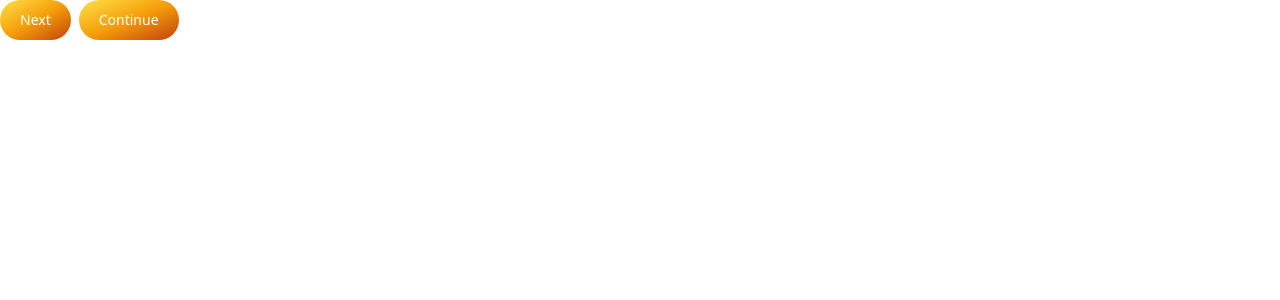
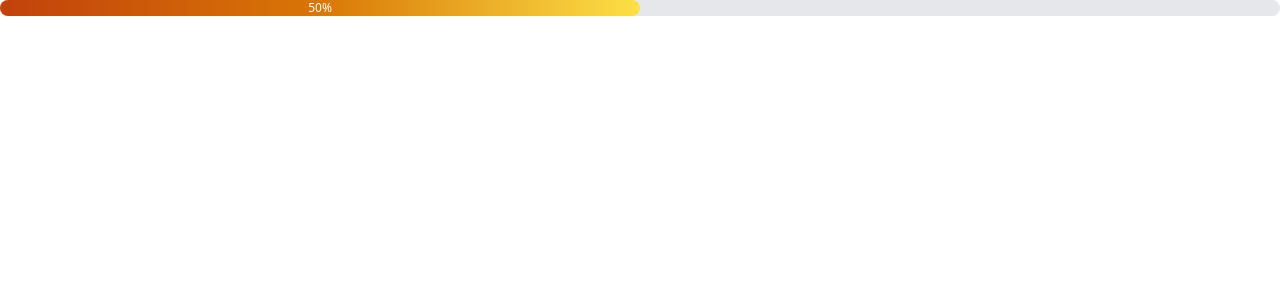
Before and after one commit to SCS3214-Group-21/frontend, a React (Vite) app: page / in a window 1280 px wide. Shown: the top 300 px of the page. Built offline with nearby package versions, Linux system fonts and the light colour scheme.

Commit message:
init new components

```diff
--- a/src/App.jsx
+++ b/src/App.jsx
@@ -1,12 +1,10 @@
 import './App.css'
-import './components/ui/PrimaryButton.jsx'
-import PrimaryButton from './components/ui/PrimaryButton.jsx'
+import RegisterProgress from './components/ui/RegisterProgress'
 
 function App() {
   return (
     <>
-      <PrimaryButton text="Next" />
-      <PrimaryButton text="Continue" />
+      <RegisterProgress precentage={50}></RegisterProgress>
     </>
   )
 }
--- /dev/null
+++ b/src/components/common/SectionCard.jsx
@@ -0,0 +1,23 @@
+import React from 'react';
+
+function SectionCard(props) {
+    const {title, subtitle, buttontext} = props;
+
+    return (
+        <div className="max-w-sm p-6 bg-white border border-gray-200 rounded-lg shadow dark:bg-gray-800 dark:border-gray-700">
+            <span>
+                <h5 className="mb-2 text-2xl font-bold tracking-tight text-gray-900 dark:text-white">{title}</h5>
+            </span>
+            <p className="mb-3 font-normal text-gray-700 dark:text-gray-400">{subtitle}</p>
+
+            <a href="#" className="inline-flex items-center px-3 py-2 text-sm font-medium text-center text-white bg-blue-700 rounded-lg hover:bg-blue-800 focus:ring-4 focus:outline-none focus:ring-blue-300 dark:bg-blue-600 dark:hover:bg-blue-700 dark:focus:ring-blue-800">
+                {buttontext}
+                {/* <svg className="rtl:rotate-180 w-3.5 h-3.5 ms-2" aria-hidden="true" xmlns="http://www.w3.org/2000/svg" fill="none" viewBox="0 0 14 10">
+                    <path stroke="currentColor" stroke-linecap="round" stroke-linejoin="round" stroke-width="2" d="M1 5h12m0 0L9 1m4 4L9 9"/>
+                </svg> */}
+            </a>
+        </div>
+    );
+}
+
+export default SectionCard;
--- /dev/null
+++ b/src/components/ui/RegisterProgress.jsx
@@ -0,0 +1,13 @@
+import React from "react"
+
+function RegisterProgress(props) {
+    return (
+        <div className="w-full bg-gray-200 rounded-full dark:bg-gray-700">
+        <div className="bg-gradient-to-r from-orange-700 via-amber-600 to-yellow-300 text-xs font-medium text-white text-center p-0.5 leading-none rounded-full" style={{width: `${props.precentage}%`}}>
+            {props.precentage}%
+        </div>
+        </div>
+    )
+}
+
+export default RegisterProgress
```
